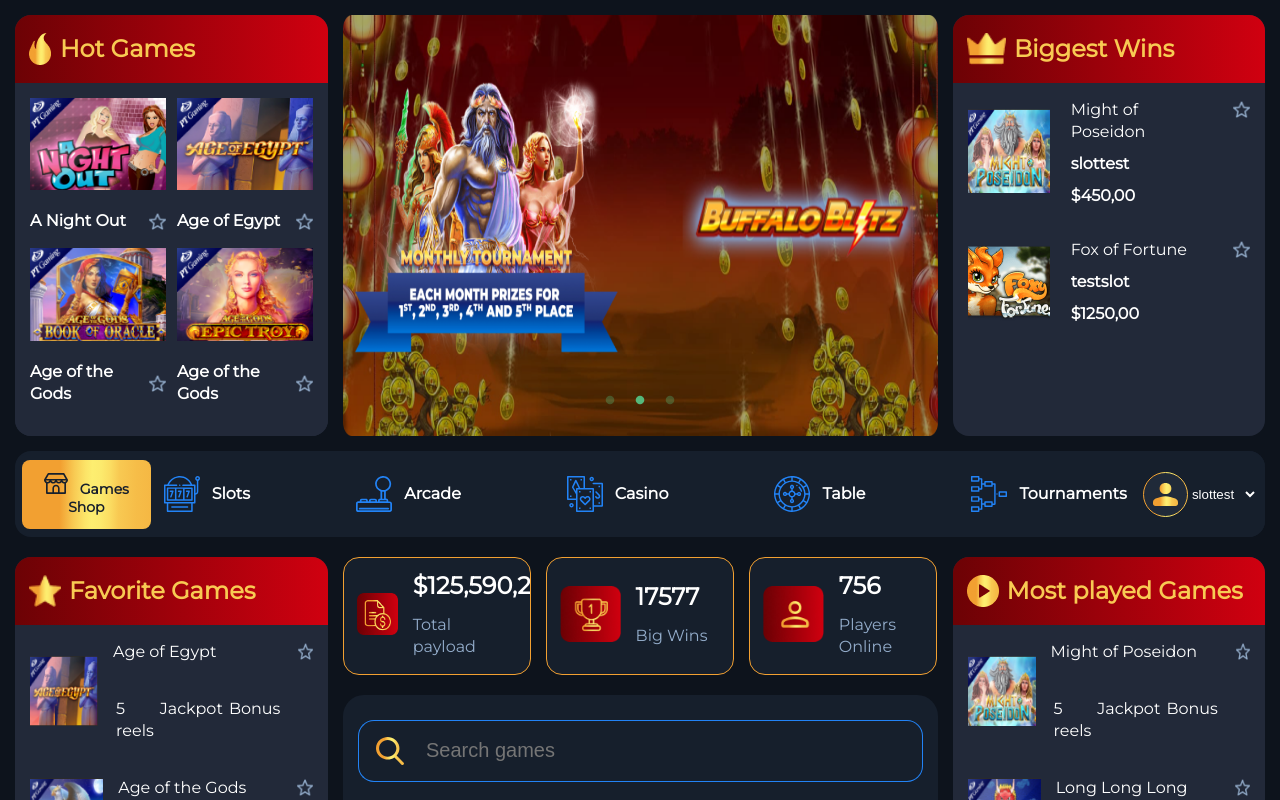
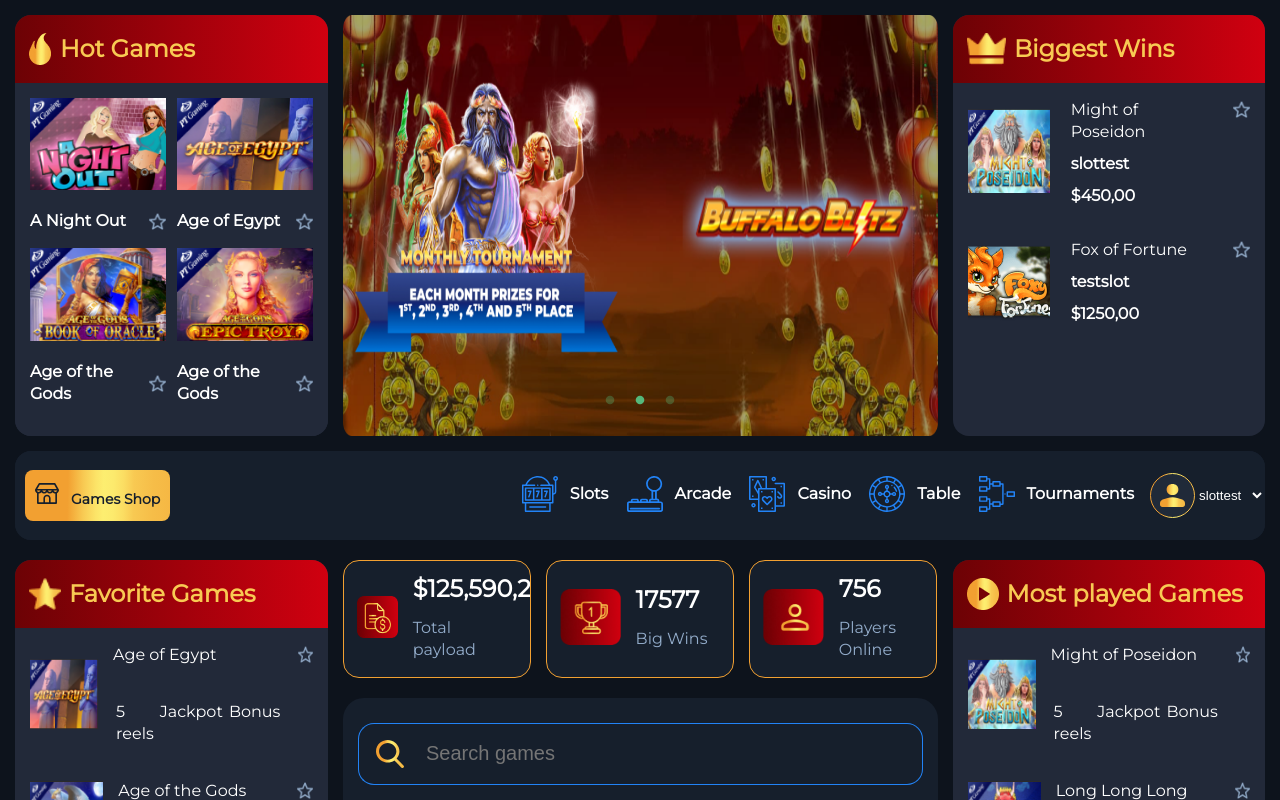
Before and after one commit to svjetlanazolja/Alea-zadatak, a React (Create React App) app: page / in a window 1280 px wide. Shown: the top 800 px of the page. Built offline with nearby package versions, Linux system fonts and the light colour scheme; data requests are answered from the project's data file.

Commit message:
adding changes

```diff
--- a/src/Components/Navbar/style.css
+++ b/src/Components/Navbar/style.css
@@ -1,11 +1,11 @@
 .NavbarContainer {
   display: flex;
-  width: 75%;
+  width: 75% !important;
 }
 
 .NavbarItems {
   display: flex;
-  justify-content: space-between;
+  justify-content: space-around;
   width: 100%;
   flex-wrap: wrap;
   background-color: var(--dark);
@@ -64,13 +64,13 @@
   align-self: center;
   background-color: var(--dark);
   border-radius: 16px 0 0 16px;
-  padding: 7px;
+  padding: 19px 0 19px 10px;
 }
 
-@media (max-width: 1440px) {
+@media (max-width: 1366px) {
   .buttonContainer,
   .NavbarContainer {
-    width: auto;
+    width: auto !important;
   }
 
   .NavbarItemsContainer {
```
